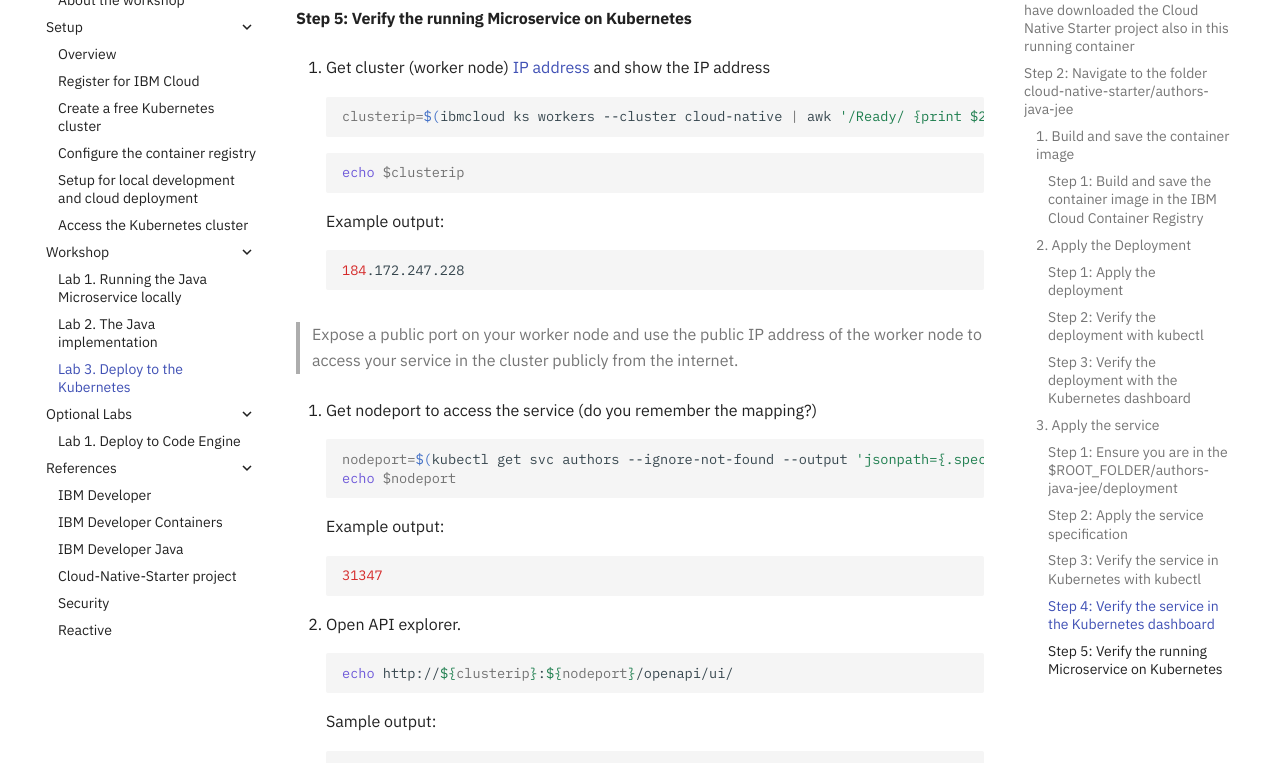
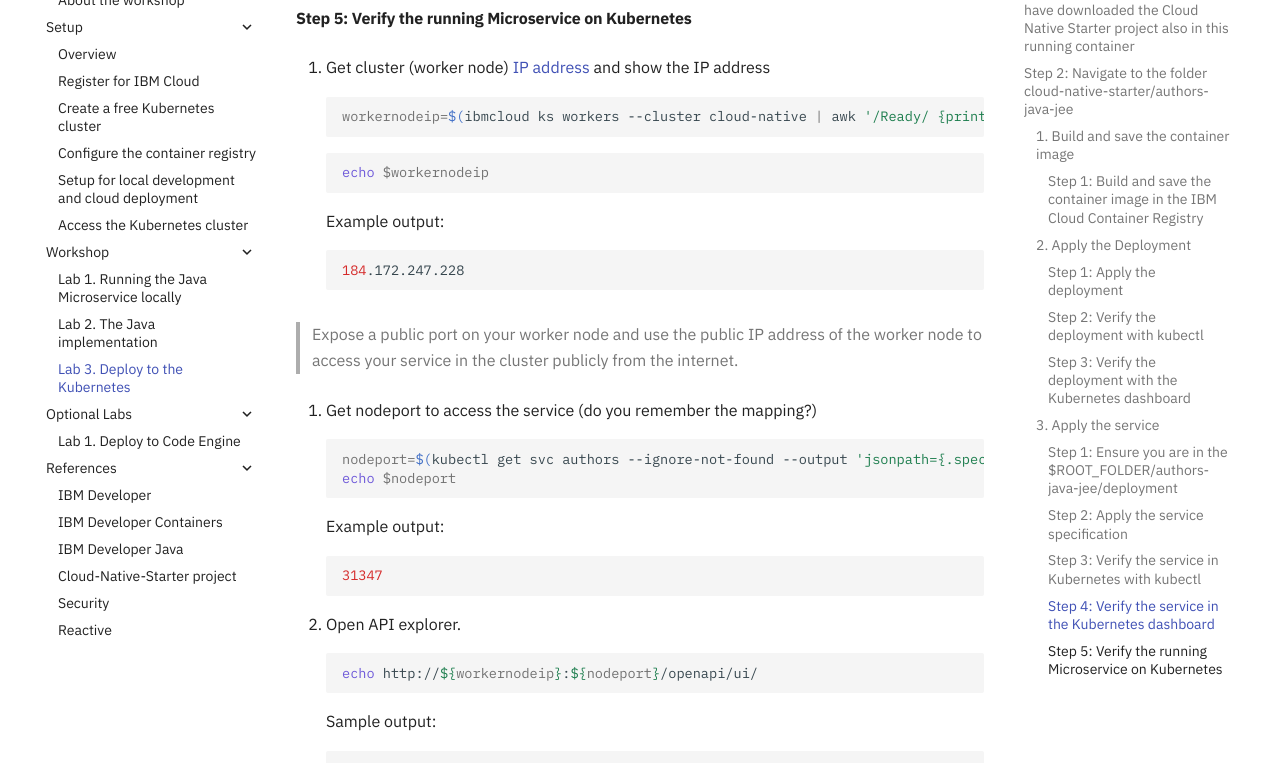
Before and after one commit to IBM/get-your-java-microservice-up-and-running, an MkDocs documentation site: the page built from workshop/exercise-03/README.md, in a window 1280 px wide and 1400 px high, scrolled down 10894 px. Shown: the part 153-916 px from the top of the window. Built offline with MkDocs 1.6.1 and Material for MkDocs 9.7.7, drawn with Linux system fonts in a browser that asks for light colours; comment, search, counter and statistics services are not loaded; some of the changed text lies outside the part shown.

Commit message:
update clusterip information

````diff
--- a/workshop/exercise-03/README.md
+++ b/workshop/exercise-03/README.md
@@ -337,11 +337,11 @@ spec:
 1. Get cluster (worker node) [IP address](https://cloud.ibm.com/docs/containers?topic=containers-nodeport) and show the IP address
 
     ```sh
-    clusterip=$(ibmcloud ks workers --cluster cloud-native | awk '/Ready/ {print $2;exit;}')
+    workernodeip=$(ibmcloud ks workers --cluster cloud-native | awk '/Ready/ {print $2;exit;}')
     ```
 
     ```sh
-    echo $clusterip
+    echo $workernodeip
     ```
 
     Example output:
@@ -368,7 +368,7 @@ spec:
 3. Open API explorer.
 
     ```sh
-    echo http://${clusterip}:${nodeport}/openapi/ui/
+    echo http://${workernodeip}:${nodeport}/openapi/ui/
     ```
 
     Sample output:
@@ -396,7 +396,7 @@ spec:
 5. Execute following curl command to test the **HealthCheck** implementation for the **Authors** service.
 
    ```sh
-   curl http://${clusterip}:${nodeport}/health
+   curl http://${workernodeip}:${nodeport}/health
    ```
 
   Example output:
````
